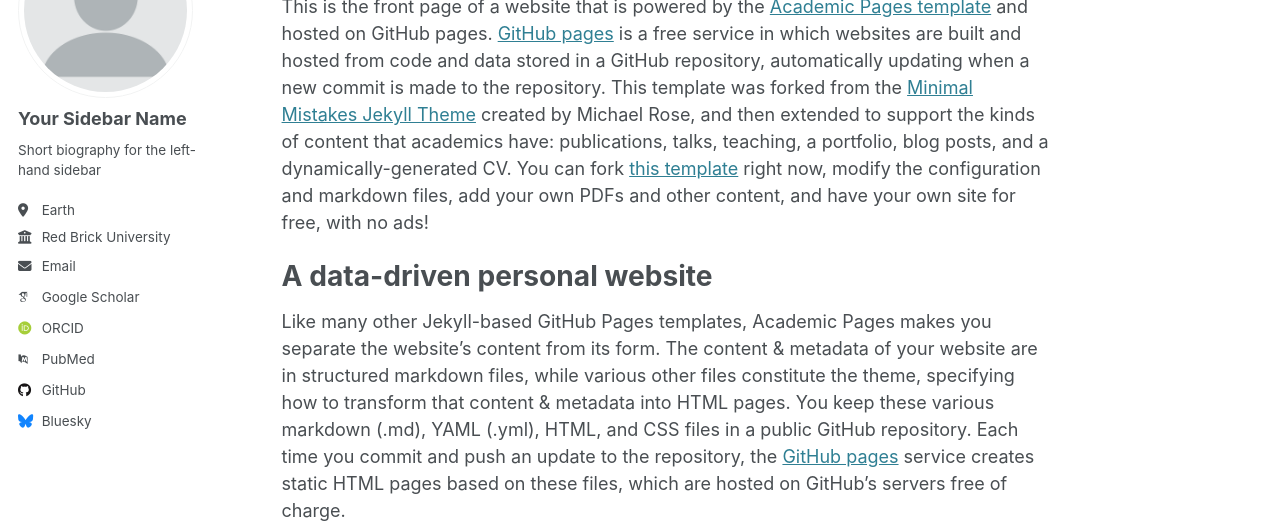
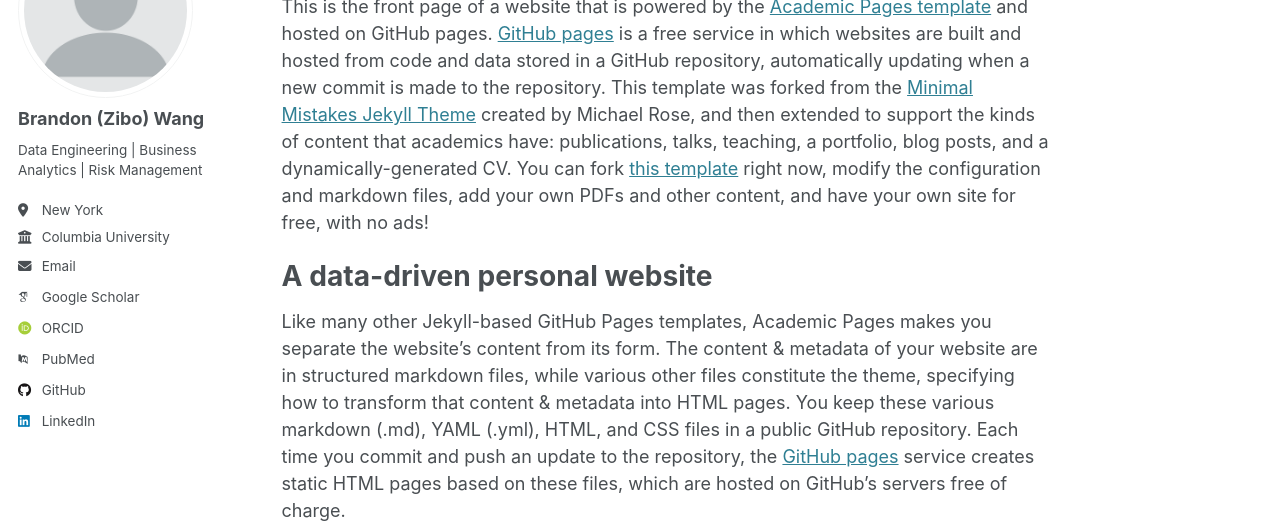
Before and after one commit to BWLibra/pages, a Jekyll site: the page built from _pages/about.md, in a window 1280 px wide. Shown: the part 183-706 px from the top of the page. Built offline with Jekyll 4.4.1, drawn with Linux system fonts in a browser that asks for light colours; some web fonts are replaced.

Commit message:
Update _config.yml

```diff
--- a/_config.yml
+++ b/_config.yml
@@ -23,13 +23,13 @@ repository               : "academicpages/academicpages.github.io"
 author:
   # Biographic information
   avatar           : "profile.png"
-  name             : "Your Sidebar Name"
+  name             : "Brandon (Zibo) Wang"
   pronouns         : # example: "she/her"
-  bio              : "Short biography for the left-hand sidebar"
-  location         : "Earth"
-  employer         : "Red Brick University"
+  bio              : "Data Engineering | Business Analytics | Risk Management"
+  location         : "New York"
+  employer         : "Columbia University"
   uri              : # URL
-  email            : "none@example.org"
+  email            : "zibo.w@columbia.edu"
 
   # Academic websites
   arxiv            : # URL - Update with the correct link to your profile
@@ -50,7 +50,7 @@ author:
   stackoverflow    : # User number or user number and name (i.e., use "1" or "1/jeff-atwood")
 
   # Social media
-  bluesky          : "bsky.app" # Replace this with you Bluesky username
+  bluesky          : # "bsky.app" # Replace this with you Bluesky username
   facebook         : # Username
   flickr           : # Username
   foursquare       : # Username
@@ -59,7 +59,7 @@ author:
   keybase          : # Username
   instagram        : # Username
   lastfm           : # Username
-  linkedin         : # Username
+  linkedin         : "https://www.linkedin.com/in/zibowang-brandon/"
   mastodon         : # URL
   medium           : # URL
   pinterest        : # Username
```
